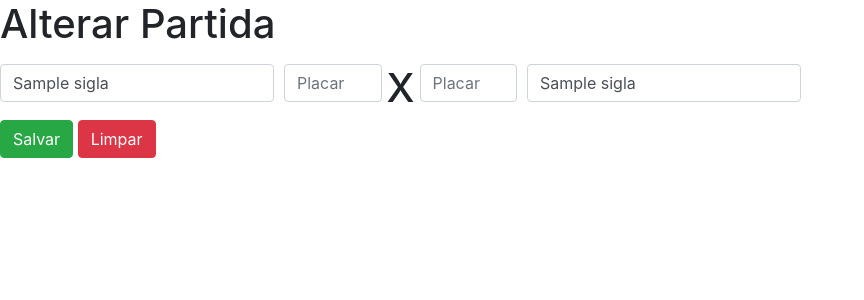
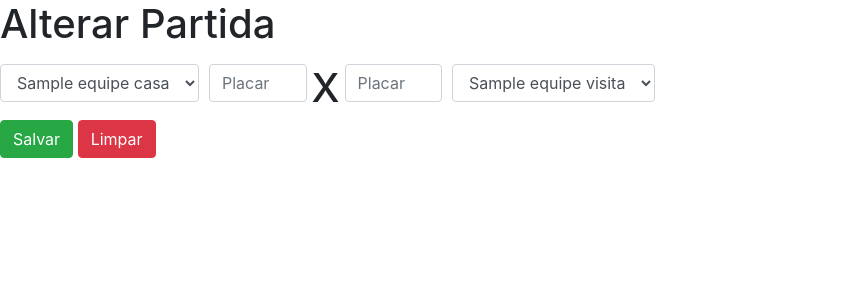
Before and after one commit to RenzoYamamoto/ac-4-5-campeonato, a Flask app: template admin/templates/Partida/alterar_partida.html in a window 1280 px wide. Shown: the part 56-356 px from the top of the page, without its empty margins (0-864 px from the left). Run offline with Flask 2, Linux system fonts and the light colour scheme; the template is opened without the code that fills it: most values are stand-ins (such as "Sample title", 1, 10 or a date in 2020); parts of the project's set-up code (start-up, migrations or seed data) failed here and were passed over.

Commit message:
campeonato atualizado

```diff
--- a/admin/controllers.py
+++ b/admin/controllers.py
@@ -125,7 +125,8 @@ def partidas_alterar(partida):
     return render_template(
         'Partida/alterar_partida.html',
         partida=Partida.obter(partida),
-        erros=erros
+        erros=erros,
+        equipes=Equipe.listar()
     )
 
 @admin_bp.route('/equipes/deletar/<equipe>', methods=['GET', 'POST'])
--- a/admin/templates/Partida/alterar_partida.html
+++ b/admin/templates/Partida/alterar_partida.html
@@ -47,8 +47,13 @@
       </ul>
       {% block conteudo %}
       <div class="form-row">
-        <div class="col-2.5">
-          <input type="text" class="form-control" placeholder="Time da Casa" value="{{partida.equipe_casa.sigla}}" name="timeCasa" required/>
+        <div class="form-group col-md-2.5">
+          <select id="inputState" class="form-control" <select class="form-control" id="exampleFormControlSelect1" name="timeCasa" id="cars" required>
+            <option selected value="{{partida.equipe_casa.sigla}}">{{partida.equipe_casa.nome}}</option>
+              {% for equipe in equipes %}
+            <option value="{{equipe.sigla}}">{{equipe.nome}}</option>
+              {% endfor %}
+          </select>
         </div>
         <div class="col-1">
           <input type="number" class="form-control" placeholder="Placar" value="{{partida.gols_casa}}" maxlenght="2"  name="golCasa" required/>
@@ -57,8 +62,13 @@
         <div class="col-1">
           <input type="number" class="form-control" placeholder="Placar" value="{{partida.gols_visita}}" maxlenght="2"  name="golVisita" required/>
         </div>
-        <div class="col-2.5">
-          <input type="text" class="form-control" placeholder="Time Visitante" value="{{partida.equipe_visita.sigla}}" name="timeVisita" required/>
+        <div class="form-group col-md-2.5">
+          <select id="inputState" class="form-control" <select class="form-control" id="exampleFormControlSelect1" name="timeVisita" id="cars" required>
+            <option selected value="{{partida.equipe_visita.sigla}}">{{partida.equipe_visita.nome}}</option>
+              {% for equipe in equipes %}
+            <option value="{{equipe.sigla}}">{{equipe.nome}}</option>
+              {% endfor %}
+          </select>
         </div>
       </div>
       <button type="submit" class="btn btn-success">Salvar</button>
--- a/admin/templates/Partida/nova_partida.html
+++ b/admin/templates/Partida/nova_partida.html
@@ -47,7 +47,7 @@
       </ul>
   <div class="form-row">
       <div class="form-group col-md-2.5">
-        <select id="inputState" class="form-control" <select class="form-control" id="exampleFormControlSelect1"name="timeCasa" id="cars">
+        <select id="inputState" class="form-control" <select class="form-control" id="exampleFormControlSelect1"name="timeCasa" id="cars" required>
           <option selected>Selecione o Time da Casa</option>
               {% for equipe in equipes %}
                 <option value="{{equipe.sigla}}">{{equipe.nome}}</option>
@@ -62,7 +62,7 @@
       <input type="number" class="form-control" placeholder="Placar"name="golsVisita" required>
     </div>
         <div class="form-group col-md-2.5">
-          <select id="inputState" class="form-control" <select class="form-control" id="exampleFormControlSelect1"name="timeVisita" id="cars">
+          <select id="inputState" class="form-control" <select class="form-control" id="exampleFormControlSelect1"name="timeVisita" id="cars" required>
             <option selected>Selecione o Time Visitante</option>
               {% for equipe in equipes %}
             <option value="{{equipe.sigla}}">{{equipe.nome}}</option>
--- a/website/templates/detalhes.html
+++ b/website/templates/detalhes.html
@@ -51,7 +51,7 @@
      <h1>Partidas jogadas pelo time {{nome}}</h1>
 
     <table class="table table-striped">
-  <thead>
+  <thead class="thead-dark">
     <tr>
       <th scope="col">Partida</th>
       <th scope="col">Time da Casa</th>
--- a/website/templates/home.html
+++ b/website/templates/home.html
@@ -4,6 +4,8 @@
     <meta charset="UTF-8">
     <meta name="viewport" content="width=device-width, initial-scale=1.0">
     <title>Home|FutPoints</title>
+    <link  rel = "shortcut icon"  href = "/static/favicon.ico"  type = "image / x-icon" >
+    <link  rel = "icon"  href = "/static/favicon.ico"  type = "image / x-icon" >
     <link rel="stylesheet" href="https://cdn.jsdelivr.net/npm/bootstrap@4.5.3/dist/css/bootstrap.min.css" integrity="sha384-TX8t27EcRE3e/ihU7zmQxVncDAy5uIKz4rEkgIXeMed4M0jlfIDPvg6uqKI2xXr2" crossorigin="anonymous">
     <style>
       table {
```
